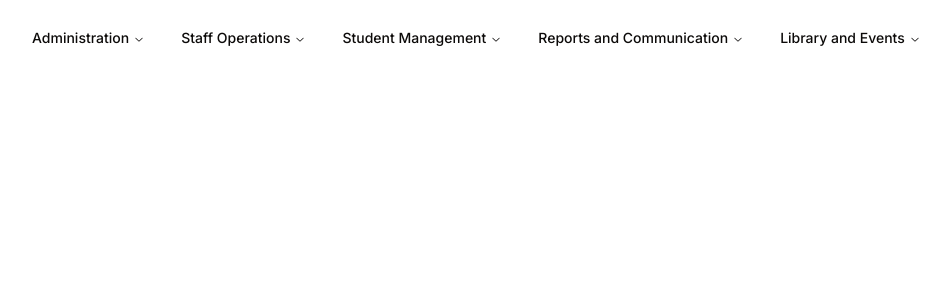
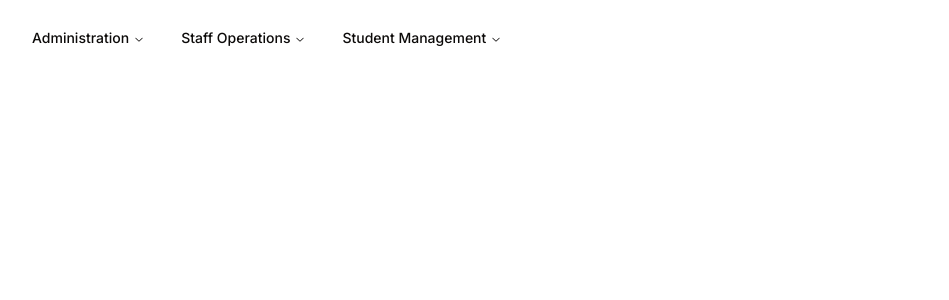
Before and after one commit to gitkrsna/next-auth, a Next.js app: page / in a window 1280 px wide. Shown: the top 300 px of the page, without its empty margins (24-973 px from the left). Built offline with nearby package versions, Linux system fonts and the light colour scheme.

Commit message:
removed non-required fields

```diff
--- a/src/components/app-ui/admin/AdminNav.tsx
+++ b/src/components/app-ui/admin/AdminNav.tsx
@@ -5,11 +5,7 @@ const menuItems: NavMenuItem[] = [
   {
     "trigger": "Administration",
     "content": [
-      {
-        "title": "User Management",
-        "href": "/admin/user-management",
-        "description": "Manage users, roles, and permissions within the system."
-      },
+
       {
         "title": "Class Management",
         "href": "/admin/class-management",
@@ -49,11 +45,6 @@ const menuItems: NavMenuItem[] = [
         "title": "Exam Management",
         "href": "/admin/staff/exam-management",
         "description": "Manage exams, schedules, and grading."
-      },
-      {
-        "title": "Financial Transactions",
-        "href": "/admin/staff/financial-transactions",
-        "description": "Manage financial transactions, expenses, and reimbursements."
       }
     ]
   },
@@ -79,41 +70,6 @@ const menuItems: NavMenuItem[] = [
         "title": "Library Access",
         "href": "/admin/students/library-access",
         "description": "Manage library access and book borrowing for students."
-      },
-      {
-        "title": "Student Fees",
-        "href": "/admin/students/fees",
-        "description": "Manage student fees, payments, and financial records."
-      }
-    ]
-  },
-  {
-    "trigger": "Reports and Communication",
-    "content": [
-      {
-        "title": "Reports",
-        "href": "/admin/reports",
-        "description": "Generate and view various reports for school management."
-      },
-      {
-        "title": "Communication",
-        "href": "/admin/communication",
-        "description": "Facilitate communication among stakeholders and administrators."
-      }
-    ]
-  },
-  {
-    "trigger": "Library and Events",
-    "content": [
-      {
-        "title": "Library Management",
-        "href": "/admin/library-management",
-        "description": "Manage the library, books, loans, and library-related activities."
-      },
-      {
-        "title": "Events and Announcements",
-        "href": "/admin/events-announcements",
-        "description": "Create and manage events, announcements, and school activities."
       }
     ]
   }
```
